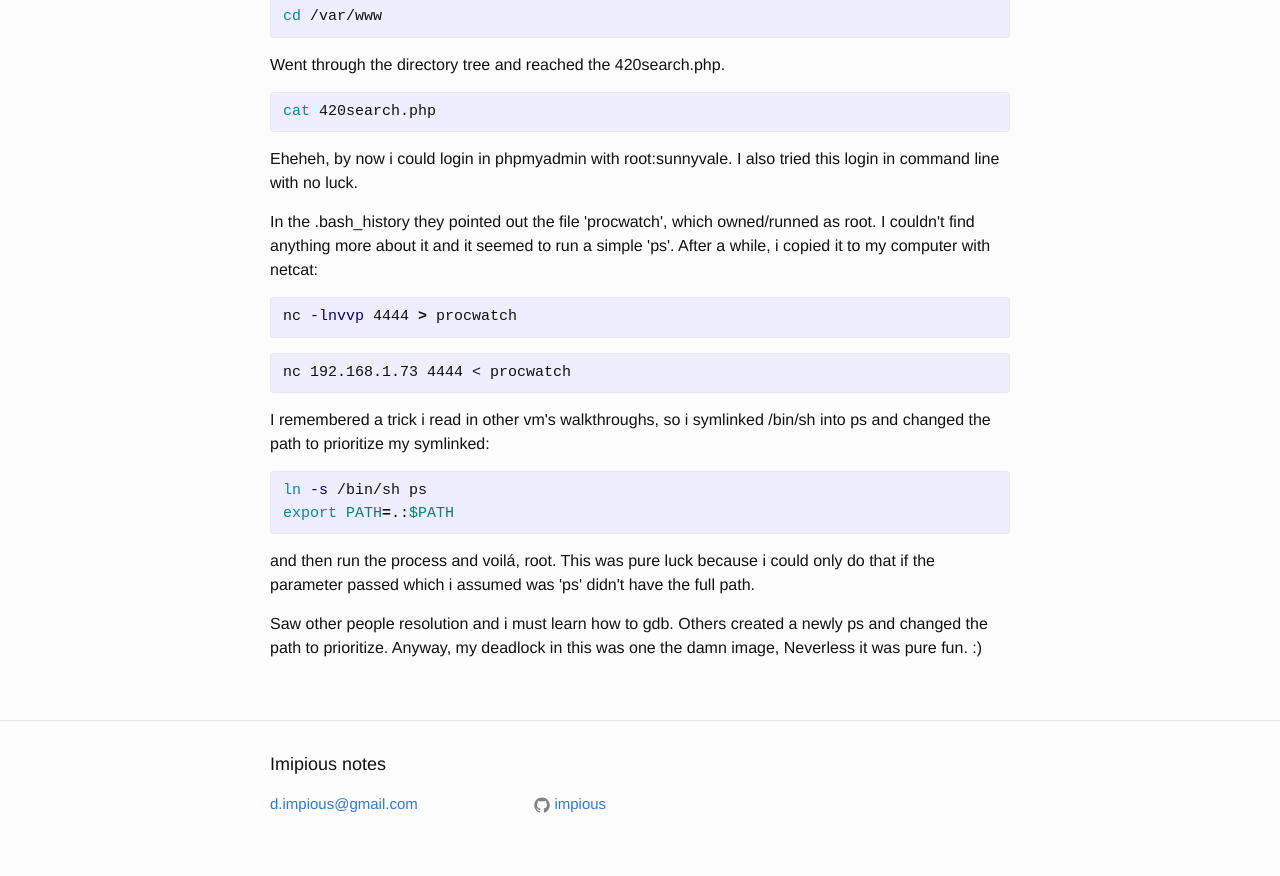
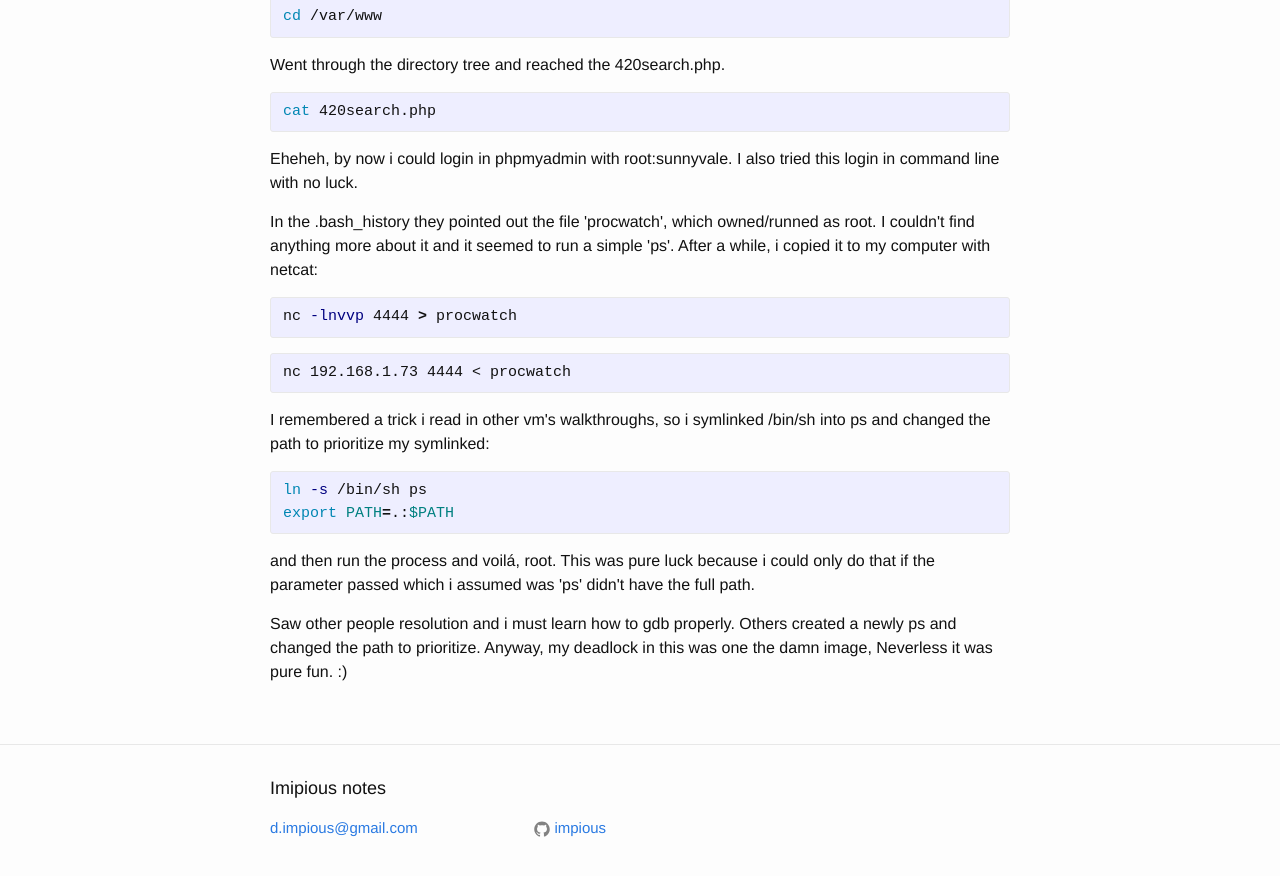
Before and after one commit to estafermo/estafermo.github.io, a Jekyll site: the page built from _posts/2016-03-01-vulnhub-nullbyte-vm.markdown, in a window 1280 px wide and 900 px high, scrolled down 1427 px. Shown: the top 876 px of the window. Built offline with Jekyll 4.4.1, drawn with Linux system fonts in a browser that asks for light colours.

Commit message:
new post

```diff
--- a/_posts/2016-03-01-vulnhub-nullbyte-vm.markdown
+++ b/_posts/2016-03-01-vulnhub-nullbyte-vm.markdown
@@ -58,4 +58,4 @@ export PATH=.:$PATH
 {% endhighlight %}
 <p>
 and then run the process and voilá, root. This was pure luck because i could only do that if the parameter passed which i assumed was 'ps' didn't have the full path.
-<br><p> Saw other people resolution and i must learn how to gdb. Others created a newly ps and changed the path to prioritize. Anyway, my deadlock in this was one the damn image, Neverless it was pure fun. :)
+<br><p> Saw other people resolution and i must learn how to gdb properly. Others created a newly ps and changed the path to prioritize. Anyway, my deadlock in this was one the damn image, Neverless it was pure fun. :)
```
